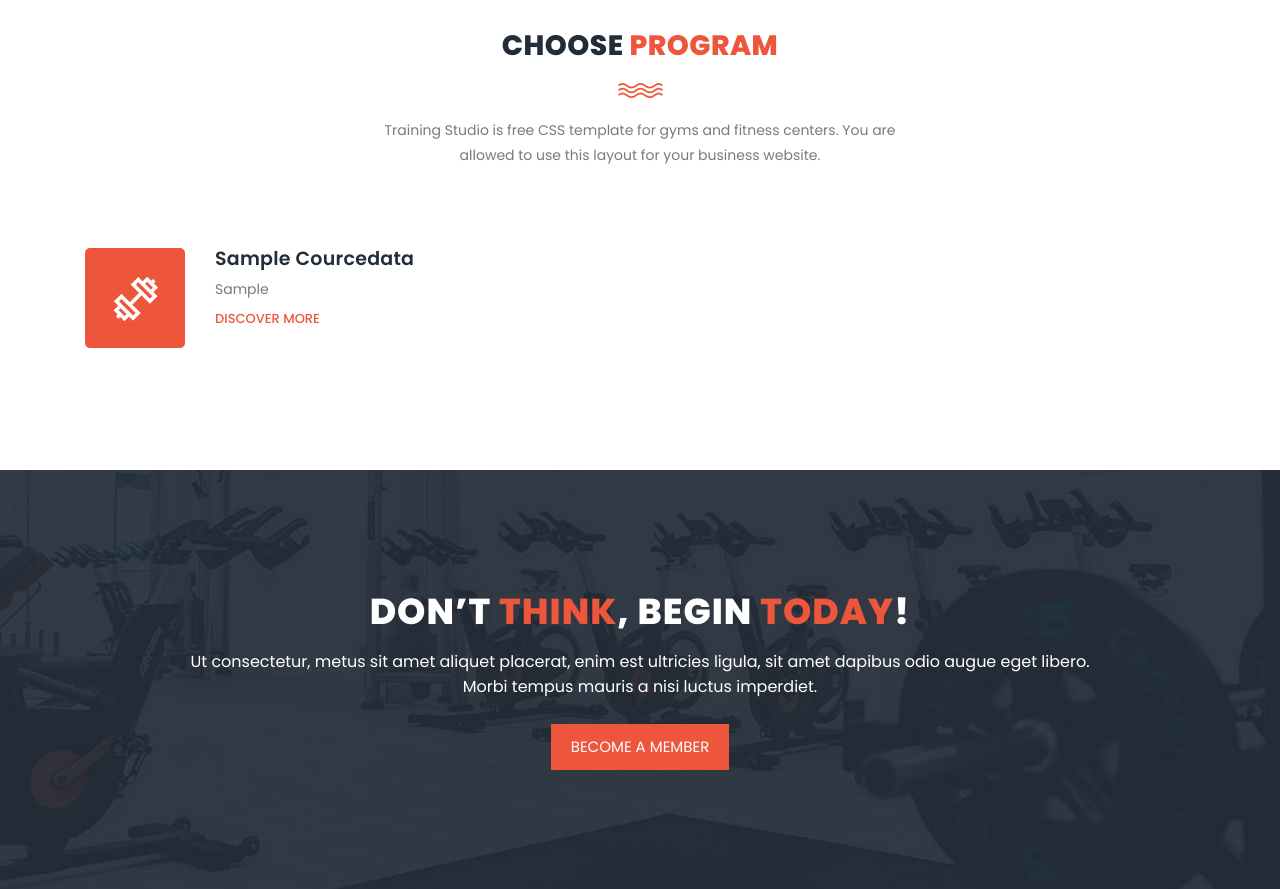
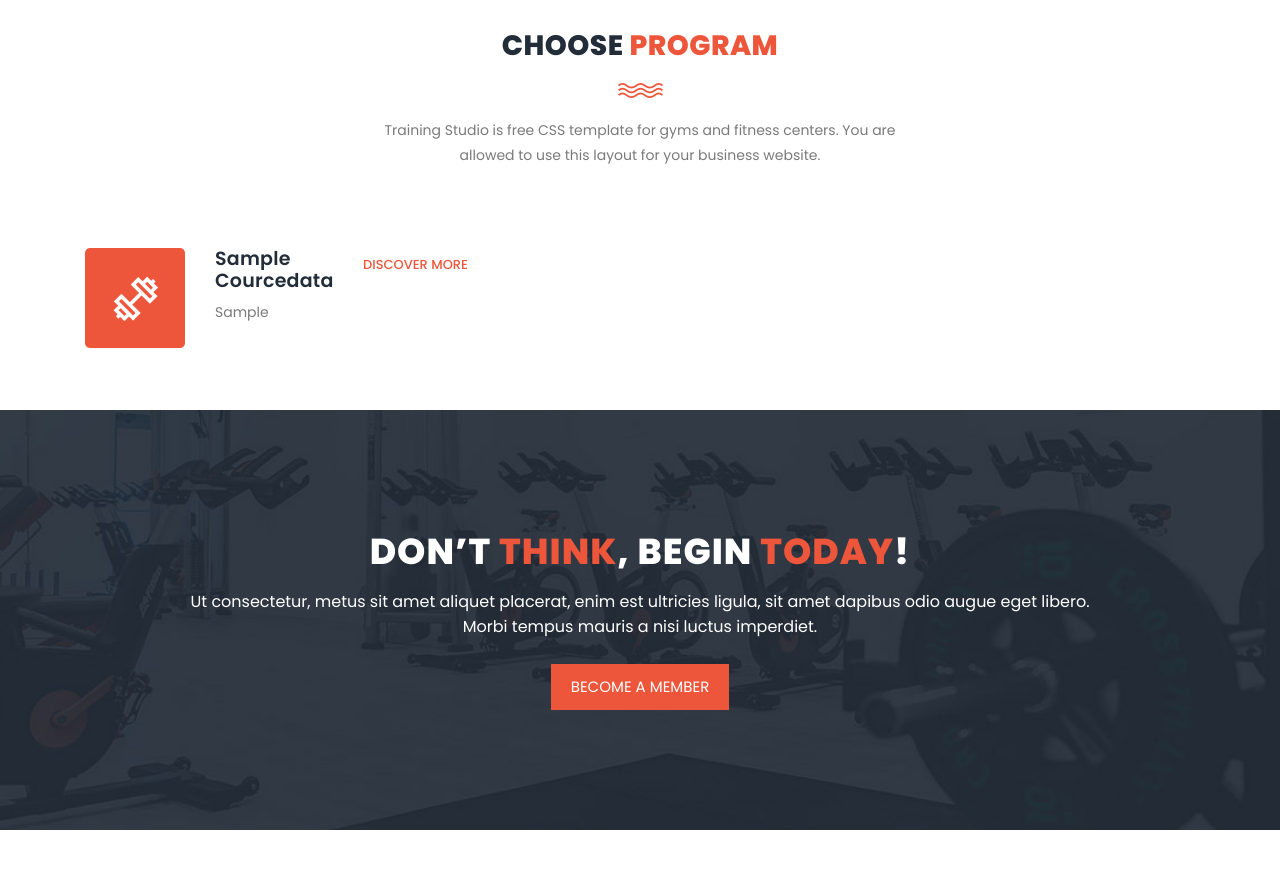
Before and after one commit to sdakhara/TheGYM, a Flask app: page / in a window 1280 px wide. Shown: the part 918-1807 px from the top of the page. Run offline with Flask 2, Linux system fonts and the light colour scheme; tables that the repository leaves empty hold one stand-in row (values such as "Sample post"); some libraries are stand-ins or nearby versions.

Commit message:
changes to cards

```diff
--- a/static/css/templatemo-training-studio.css
+++ b/static/css/templatemo-training-studio.css
@@ -676,7 +676,8 @@ features
 */
 
 #cards {
-
+  column-count: 2;
+  column-gap: 1rem;
 }
 
 #features {
```
